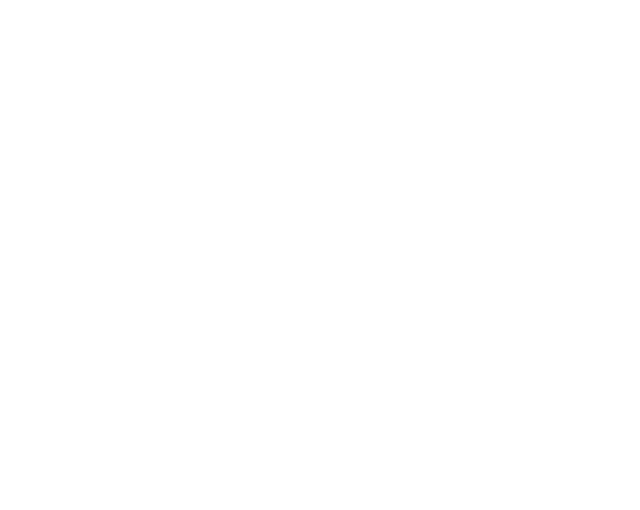
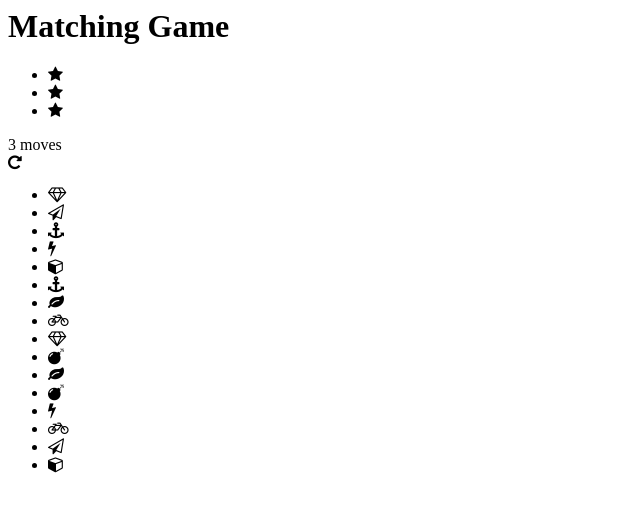
Before and after one commit to davidblackwelder/matching-game, a plain HTML site: page index.html in a window 1280 px wide. Shown: the whole page, without its empty margins (0-640 px from the left). Drawn offline with Linux system fonts and the light colour scheme; a web font is replaced by a local one.

Commit message:
Set structure (header, section, deck)

```diff
--- a/index.html
+++ b/index.html
@@ -5,11 +5,82 @@
     <meta http-equiv="X-UA-Compatible" content="IE=edge">
     <title>Memory Game</title>
     <meta name="viewport" content="width=device-width, initial-scale=1">
-    <link rel="stylesheet" media="screen" href="css/main.css" />
-
+    <link rel="stylesheet prefetch" href="https://maxcdn.bootstrapcdn.com/font-awesome/4.6.1/css/font-awesome.min.css">
+    <link rel="stylesheet prefetch" href="https://fonts.googleapis.com/css?family=Coda">
+    <link rel="stylesheet" href="css/main.css" />
 </head>
 <body>
 
+    <div class="container">
+        <header>
+            <h1>Matching Game</h1>
+        </header>
+
+        <section class="score-panel">
+            <ul class="stars">
+                <li><i class="fa fa-star"></i></li>
+                <li><i class="fa fa-star"></i></li>
+                <li><i class="fa fa-star"></i></li>
+            </ul>
+
+            <span class="moves">3</span> moves
+
+            <div class="restart">
+                <i class="fa fa-repeat"></i>
+            </div>
+        </section>
+
+        <ul class="deck">
+            <li class="card">
+                <i class="fa fa-diamond"></i>
+            </li>
+            <li class="card">
+                <i class="fa fa-paper-plane-o"></i>
+            </li>
+            <li class="card match">
+                <i class="fa fa-anchor"></i>
+            </li>
+            <li class="card">
+                <i class="fa fa-bolt"></i>
+            </li>
+            <li class="card">
+                <i class="fa fa-cube"></i>
+            </li>
+            <li class="card match">
+                <i class="fa fa-anchor"></i>
+            </li>
+            <li class="card">
+                <i class="fa fa-leaf"></i>
+            </li>
+            <li class="card">
+                <i class="fa fa-bicycle"></i>
+            </li>
+            <li class="card">
+                <i class="fa fa-diamond"></i>
+            </li>
+            <li class="card">
+                <i class="fa fa-bomb"></i>
+            </li>
+            <li class="card">
+                <i class="fa fa-leaf"></i>
+            </li>
+            <li class="card">
+                <i class="fa fa-bomb"></i>
+            </li>
+            <li class="card open show">
+                <i class="fa fa-bolt"></i>
+            </li>
+            <li class="card">
+                <i class="fa fa-bicycle"></i>
+            </li>
+            <li class="card">
+                <i class="fa fa-paper-plane-o"></i>
+            </li>
+            <li class="card">
+                <i class="fa fa-cube"></i>
+            </li>
+        </ul>
+    </div>
     <script src="js/main.js"></script>
 </body>
 </html>
```
